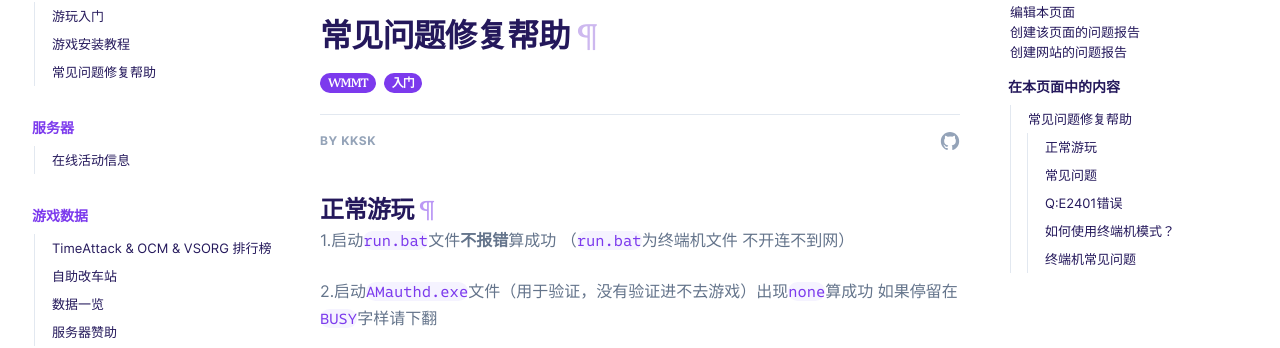
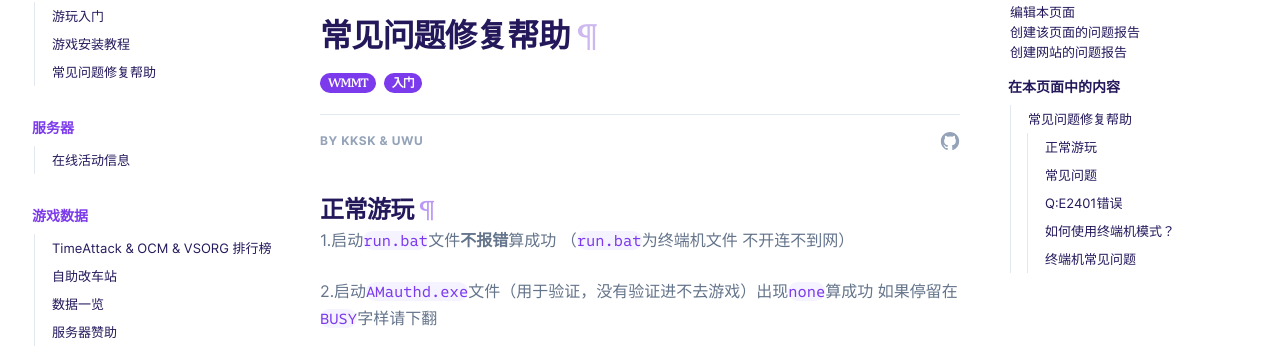
Before and after one commit to banapassport/SRC-Wiki, a Jekyll site: the page built from _docs/started/常见问题修复帮助.md, in a window 1280 px wide and 900 px high. Shown: the part 170-518 px from the top of the window. Built offline with Jekyll 4.4.1, drawn with Linux system fonts in a browser that asks for light colours.

Commit message:
Update 常见问题修复帮助.md

```diff
--- a/_docs/started/常见问题修复帮助.md
+++ b/_docs/started/常见问题修复帮助.md
@@ -4,8 +4,8 @@ tags:
  - 入门
 description: Problem Fix For WMMT6R
 author:
-  name: kKsk
-  github: Zj031210
+  name: kKsk & UWU
+  github: OLG-WMMT-Team
 ---
 
 ## 正常游玩
```
